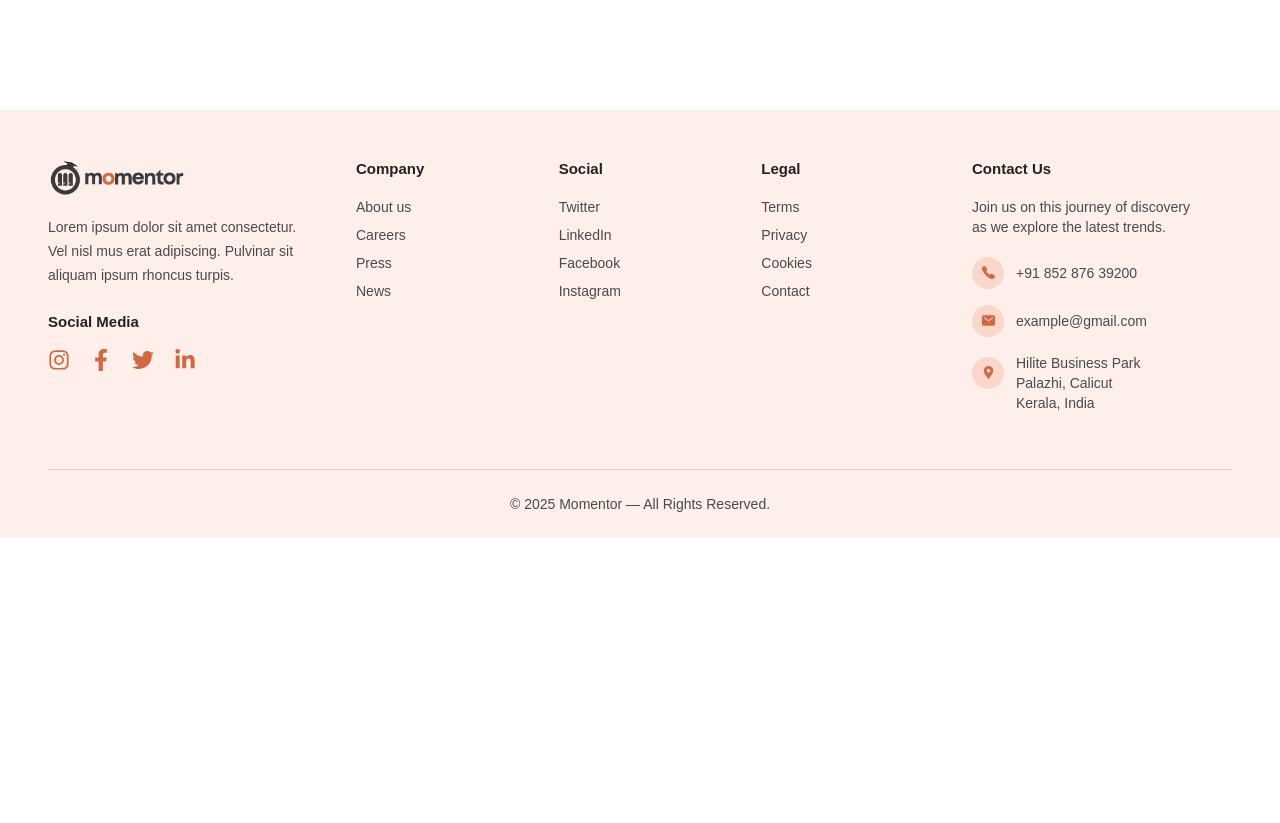
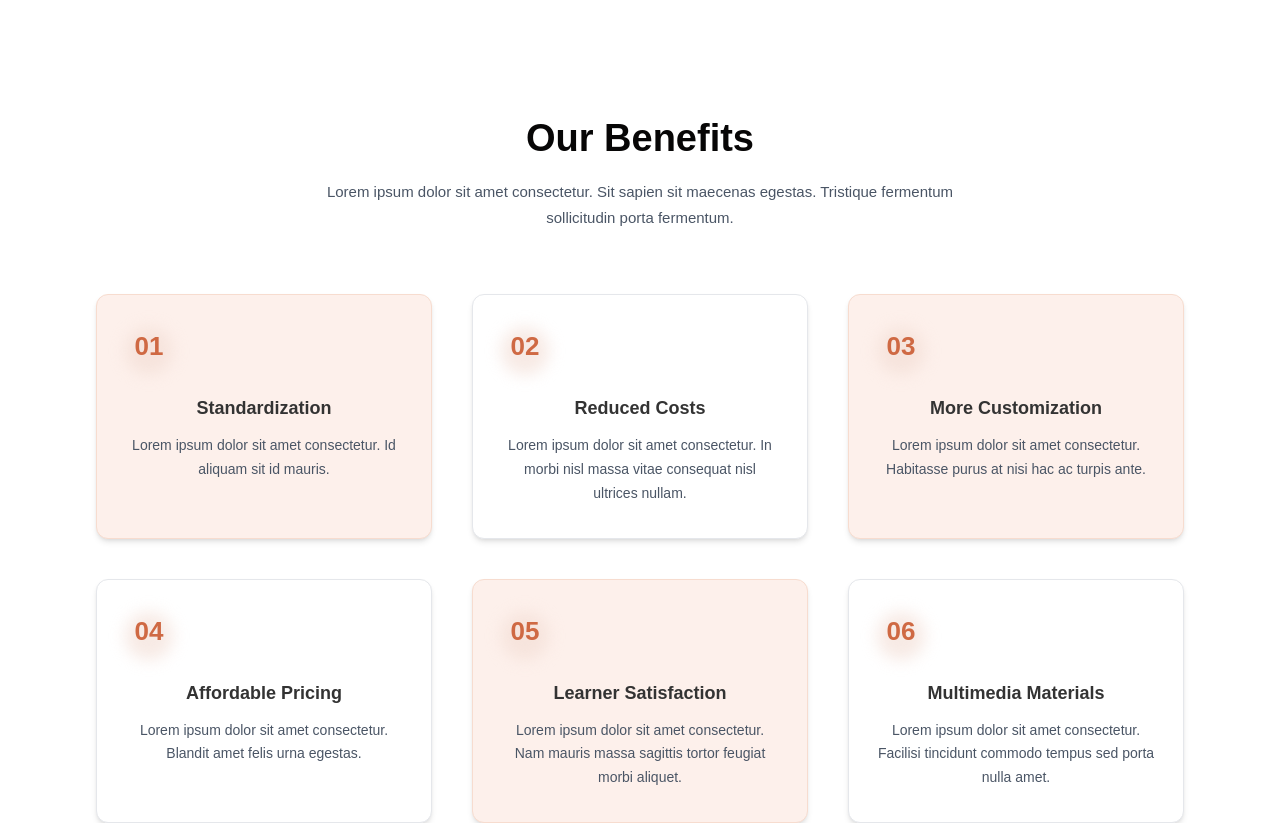
Before and after one commit to Shibilipadalath/study-course, a Next.js app: page /about in a window 1280 px wide. Shown: the part 2303-3126 px from the top of the page. Before the commit the page ends 2841 px from the top, so only its background shows below. Built offline with nearby package versions, Linux system fonts and the light colour scheme.

Commit message:
our benefit section added in about page

```diff
--- a/src/app/about/page.tsx
+++ b/src/app/about/page.tsx
@@ -3,6 +3,7 @@ import Header from "@/components/common/Header";
 import Footer from "@/components/common/Footer";
 import AboutIntroSection from "@/components/About/AboutIntroSection";
 import MissionVisionSection from "@/components/About/MissionVisionSection";
+import OurBenefitsSection from "@/components/About/OurBenefitsSection";
 
 export default function AboutPage() {
   return (
@@ -11,6 +12,7 @@ export default function AboutPage() {
       <PageHero title="About us" breadcrumb="Home / About us" />
       <AboutIntroSection/>
       <MissionVisionSection/>
+      <OurBenefitsSection/>
       <Footer/>
 
     </>
--- a/src/components/About/OurBenefitsSection.tsx
+++ b/src/components/About/OurBenefitsSection.tsx
@@ -0,0 +1,70 @@
+"use client";
+
+import { motion } from "framer-motion";
+
+const benefits = [
+  { number: "01", title: "Standardization", desc: "Lorem ipsum dolor sit amet consectetur. Id aliquam sit id mauris." },
+  { number: "02", title: "Reduced Costs", desc: "Lorem ipsum dolor sit amet consectetur. In morbi nisl massa vitae consequat nisl ultrices nullam." },
+  { number: "03", title: "More Customization", desc: "Lorem ipsum dolor sit amet consectetur. Habitasse purus at nisi hac ac turpis ante." },
+  { number: "04", title: "Affordable Pricing", desc: "Lorem ipsum dolor sit amet consectetur. Blandit amet felis urna egestas." },
+  { number: "05", title: "Learner Satisfaction", desc: "Lorem ipsum dolor sit amet consectetur. Nam mauris massa sagittis tortor feugiat morbi aliquet." },
+  { number: "06", title: "Multimedia Materials", desc: "Lorem ipsum dolor sit amet consectetur. Facilisi tincidunt commodo tempus sed porta nulla amet." },
+];
+
+export default function OurBenefitsSection() {
+  return (
+    <section className="w-full pb-24 bg-white">
+      <div className="container mx-auto px-6 lg:px-24 text-center">
+
+        {/* Title */}
+        <h2 className="text-[32px] md:text-[38px] font-semibold text-[#070606]">Our Benefits</h2>
+
+        {/* Paragraph */}
+        <p className="text-gray-600 text-[15px] mt-3 max-w-2xl mx-auto leading-[1.7]">
+          Lorem ipsum dolor sit amet consectetur. Sit sapien sit maecenas egestas.
+          Tristique fermentum sollicitudin porta fermentum.
+        </p>
+
+        {/* Benefit Cards */}
+        <div className="grid grid-cols-1 sm:grid-cols-2 lg:grid-cols-3 gap-10 mt-16">
+
+          {benefits.map((item, i) => {
+            const isWhiteCard = (i + 1) % 2 === 0; // 2,4,6 white background
+            return (
+              <motion.div
+                key={i}
+                initial={{ opacity: 0, y: 20 }}
+                whileInView={{ opacity: 1, y: 0 }}
+                transition={{ duration: 0.4, delay: i * 0.1 }}
+                viewport={{ once: true }}
+                className={`rounded-xl px-7 py-8 shadow-md border transition
+                  ${isWhiteCard ? "bg-white border-gray-200" : "bg-[#FDF0EB] border-[#F7DCCF]"}`}
+              >
+
+                {/* NUMBER BADGE DESIGN */}
+                <div className="relative w-12 h-12">
+                  {/* Faint geometric background */}
+                  <div className="absolute inset-0 bg-[#F2DCD3] opacity-60 rounded-full blur-sm"></div>
+
+                  {/* Number */}
+                  <span className="relative z-10 font-bold text-[26px] text-[#CF6943]">
+                    {item.number}
+                  </span>
+                </div>
+
+                {/* Content */}
+                <h4 className="font-semibold text-[18px] mt-5 text-[#333]">
+                  {item.title}
+                </h4>
+
+                <p className="text-gray-600 text-[14px] leading-[1.7] mt-3">
+                  {item.desc}
+                </p>
+              </motion.div>
+            );
+          })}
+        </div>
+      </div>
+    </section>
+  );
+}
```
